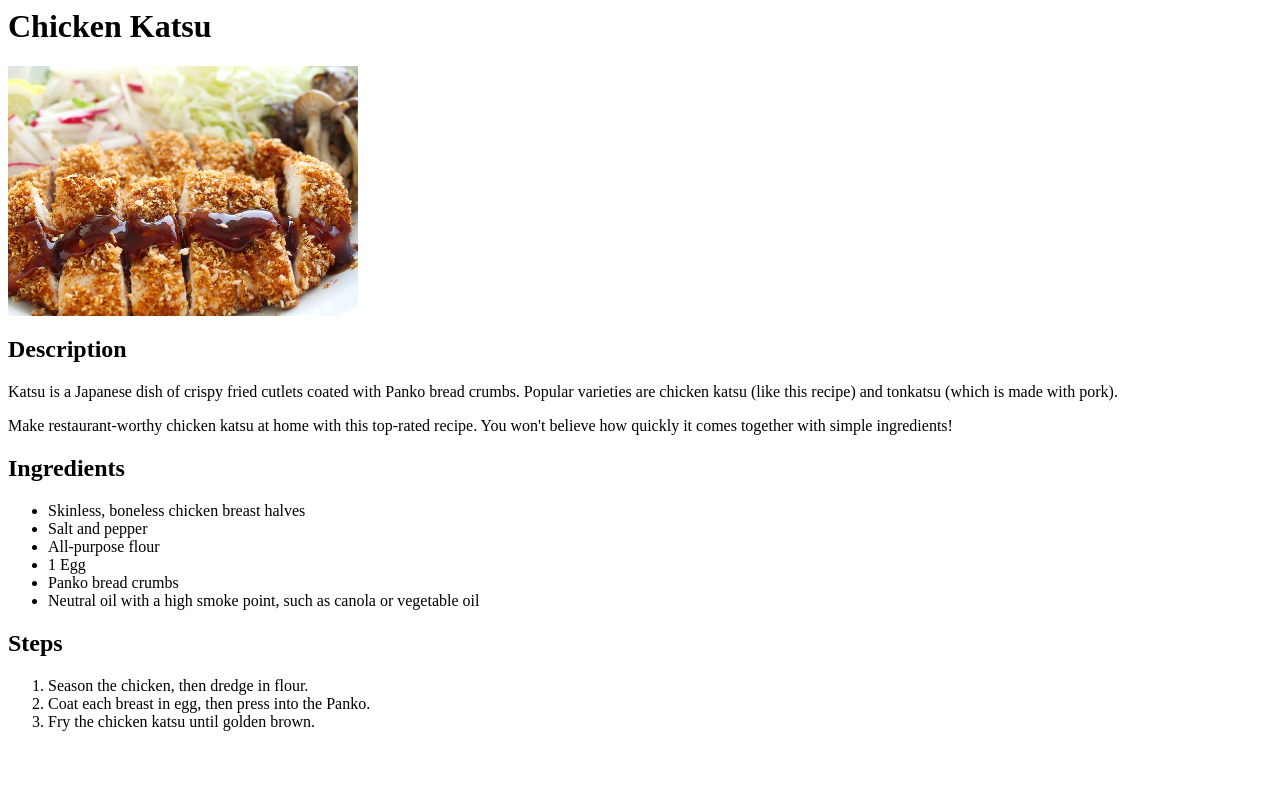
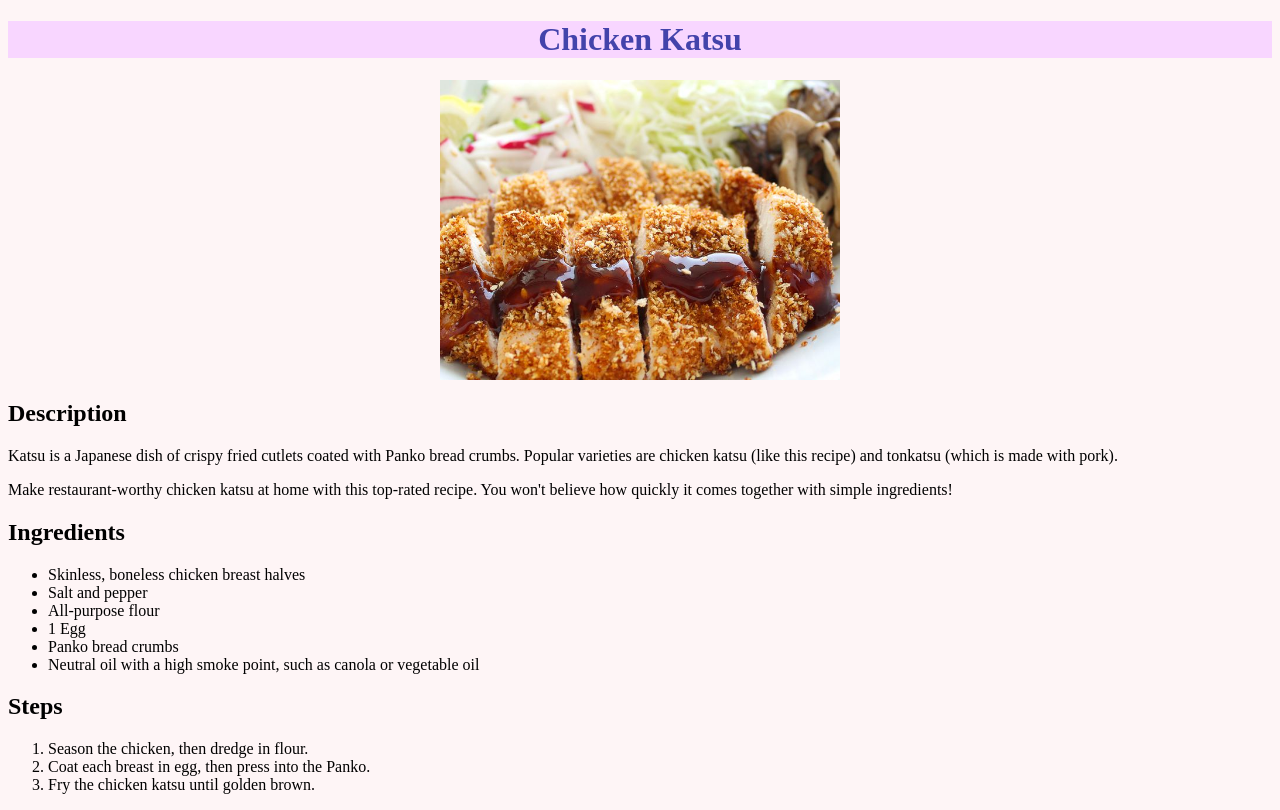
Before and after one commit to Mandukhaii/odin-recipes, a plain HTML site: page recipes/chicken-katsu.html in a window 1280 px wide. Drawn offline with Linux system fonts and the light colour scheme.

Commit message:
Add stylesheet
Added a basic stylesheet for exercise purposes. Added missing boilerplates to other hmtl pages.

```diff
--- a/index.html
+++ b/index.html
@@ -3,20 +3,22 @@
   <head>
     <meta charset="UTF-8" />
     <meta name="viewport" content="width=device-width, initial-scale=1.0" />
-    <title>Document</title>
+    <title>Odin Recipes</title>
+    <link rel="stylesheet" href="./style.css">
   </head>
   <body>
     <h1>Odin Recipes</h1>
-    <ul>
-      <li><a href="recipes/beef-bulgogi.html">Beef Bulgogi</a></li>
-      <li>
-        <a href="recipes/broccoli-chicken.html">Broccoli Chicken Stir Fry</a>
-      </li>
-      <li>
-        <a href="recipes/chicken-katsu.html">Chicken Katsu</a>
-      </li>
-    </ul>
-
+    <div class="container">
+      <ul class="recipe-list">
+        <li><a href="./recipes/beef-bulgogi.html">Beef Bulgogi</a></li>
+        <li>
+          <a href="./recipes/broccoli-chicken.html">Broccoli Chicken Stir Fry</a>
+        </li>
+        <li>
+          <a href="./recipes/chicken-katsu.html">Chicken Katsu</a>
+        </li>
+      </ul>
+    </div>
     <h5><a href=https://www.allrecipes.com target="_blank" rel="noopener noreferrer">Source</a></h5>
   </body>
 </html>
--- a/recipes/chicken-katsu.html
+++ b/recipes/chicken-katsu.html
@@ -1,20 +1,24 @@
+<!DOCTYPE html>
+<html lang="en">
+  <head>
+    <meta charset="UTF-8" />
+    <meta name="viewport" content="width=device-width, initial-scale=1.0" />
+    <title>Chicken Katsu</title>
+    <link rel="stylesheet" href="../style.css" />
+  </head>
+  <body>
     <h1>Chicken Katsu</h1>
-<img
-  src="../images/chicken-katsu.jpg"
-  alt="Chicken Katsu"
-  height="250px"
-  width="350px"
-/>
+    <img src="../images/chicken-katsu.jpg" alt="Chicken Katsu" />
     <h2>Description</h2>
     <p>
       Katsu is a Japanese dish of crispy fried cutlets coated with Panko bread
-  crumbs. Popular varieties are chicken katsu (like this recipe) and tonkatsu
-  (which is made with pork).
+      crumbs. Popular varieties are chicken katsu (like this recipe) and
+      tonkatsu (which is made with pork).
     </p>
 
     <p>
-  Make restaurant-worthy chicken katsu at home with this top-rated recipe. You
-  won't believe how quickly it comes together with simple ingredients!
+      Make restaurant-worthy chicken katsu at home with this top-rated recipe.
+      You won't believe how quickly it comes together with simple ingredients!
     </p>
 
     <h2>Ingredients</h2>
@@ -24,7 +28,9 @@
       <li>All-purpose flour</li>
       <li>1 Egg</li>
       <li>Panko bread crumbs</li>
-  <li>Neutral oil with a high smoke point, such as canola or vegetable oil</li>
+      <li>
+        Neutral oil with a high smoke point, such as canola or vegetable oil
+      </li>
     </ul>
 
     <h2>Steps</h2>
@@ -33,3 +39,5 @@
       <li>Coat each breast in egg, then press into the Panko.</li>
       <li>Fry the chicken katsu until golden brown.</li>
     </ol>
+  </body>
+</html>
--- /dev/null
+++ b/style.css
@@ -0,0 +1,29 @@
+h1 {
+  background-color: rgb(248, 214, 255);
+  color: rgb(67, 67, 171);
+}
+
+h1,
+div.container,
+h5 {
+  text-align: center;
+}
+
+ul.recipe-list {
+  color: rgb(67, 67, 171);
+  display: inline-block;
+  text-align: left;
+  font-size: large;
+}
+
+body {
+  background-color: rgb(254, 245, 246);
+}
+
+img {
+  display: block;
+  margin-left: auto;
+  margin-right: auto;
+  height: 300px;
+  width: 400px;
+}
```
Also changed, not shown: recipes/beef-bulgogi.html (+23 -15 lines), recipes/broccoli-chicken.html (+16 -7 lines). Lines whose indentation alone changed are shown as unchanged.
